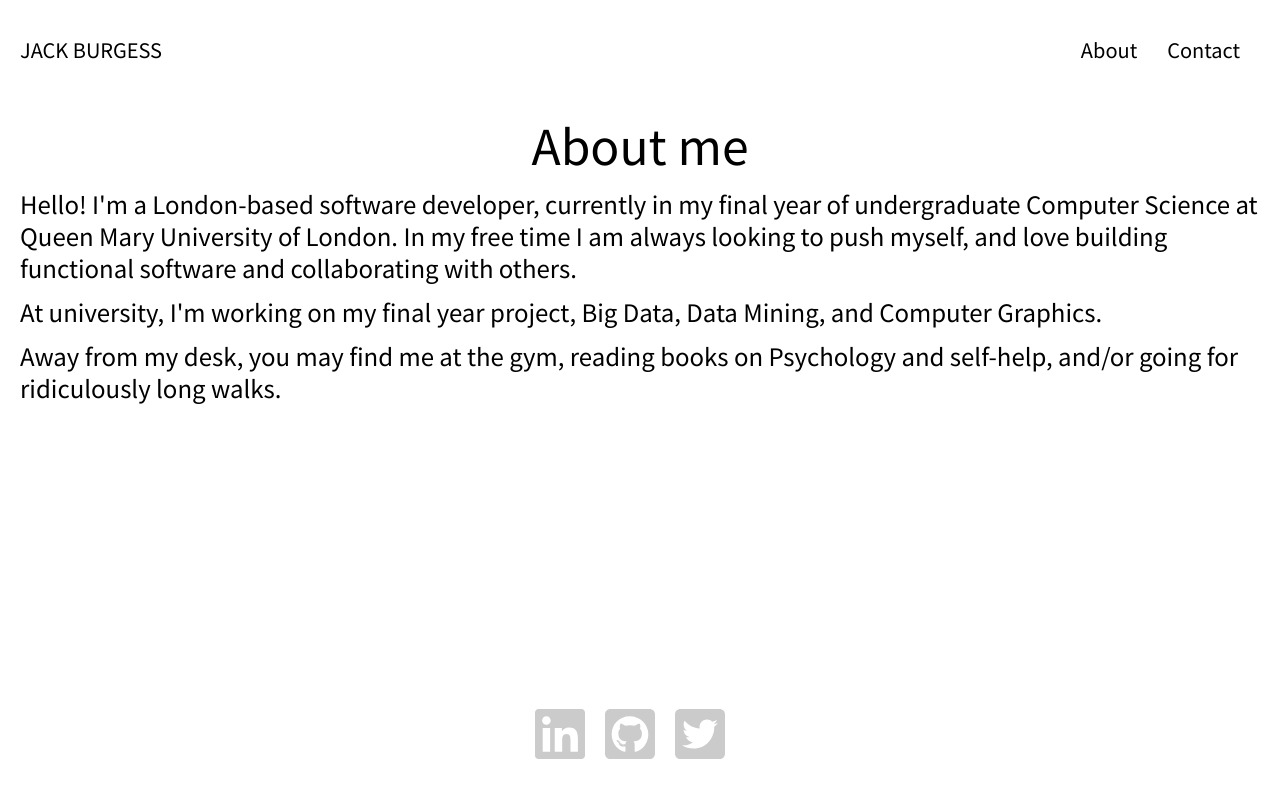
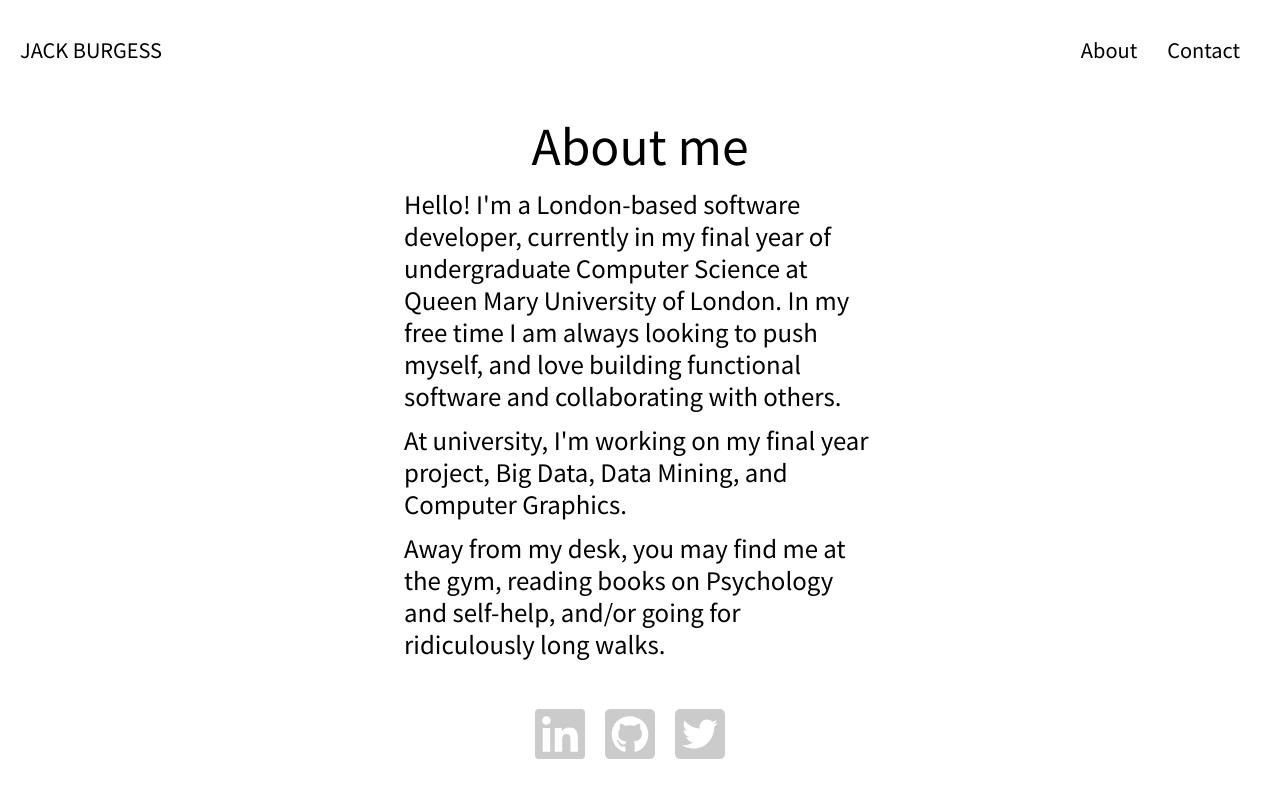
Before and after one commit to jackthb/atomic, a Next.js app: page /about in a window 1280 px wide. Built offline with nearby package versions, Linux system fonts and the light colour scheme.

Commit message:
minor design changes

```diff
--- a/components/TempCard/index.js
+++ b/components/TempCard/index.js
@@ -12,7 +12,7 @@ import styles from './TempCard.module.css'
 
 const TempCard = () => (
     <div className={styles.container}>
-        <div className={`${styles.block} onLoadBlock`}>
+        <div className={`${styles.block} onLoadBlock rounded-md`}>
             <Image
             src='/disppic.jpg'
             alt="Picture of the author"
--- a/pages/about.js
+++ b/pages/about.js
@@ -9,7 +9,7 @@ export default function About() {
         <link rel="icon" type="image/x-icon" href="/images/favicon.ico" />
     </Head>
       <main>
-        <article className='p-5 mx-auto'>
+        <article className='p-5 mx-96'>
             <section className='text-2xl'>
                 <h1 className='text-5xl pb-5 text-center'>About me</h1>
                 <p className='pb-3'>
--- a/pages/index.js
+++ b/pages/index.js
@@ -8,7 +8,6 @@ export default function Home() {
 
   React.useEffect(() => {
     const footer = document.querySelector('.onLoadBlock')
-    console.log(footer)
     // footer.style.animation="none";
   }, [])
 
```
